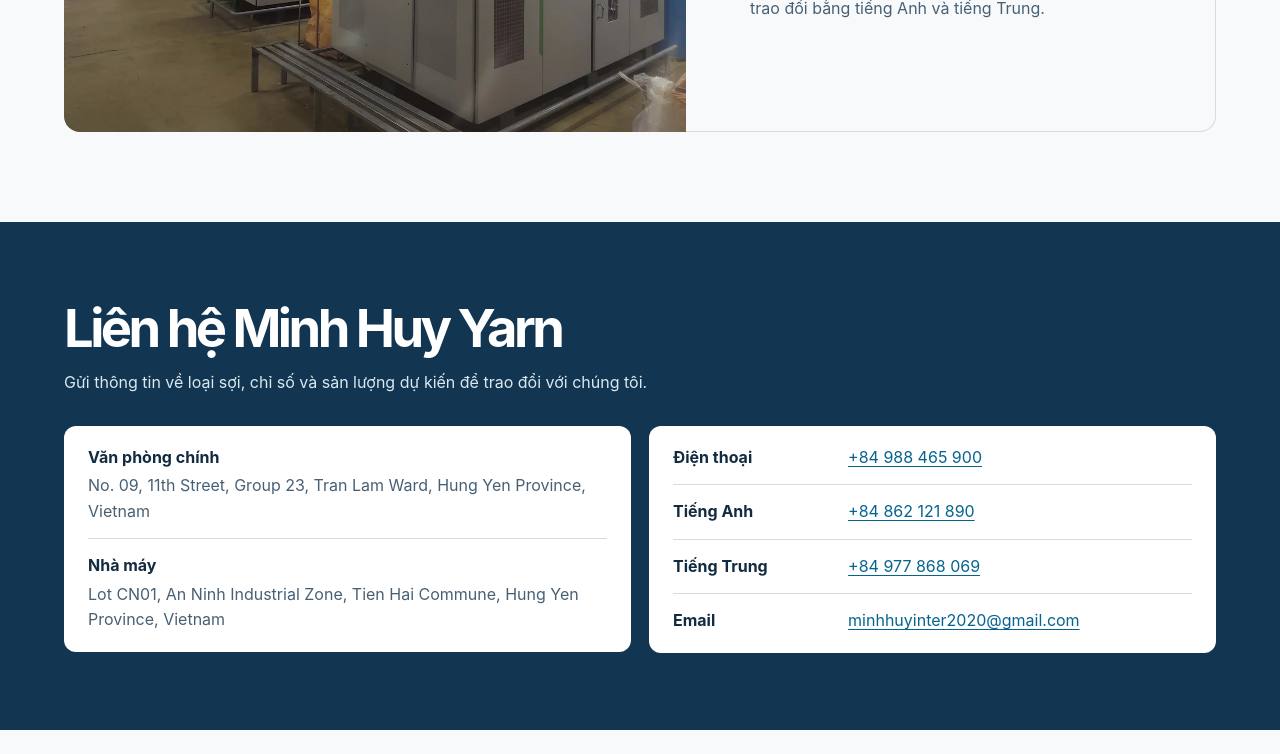
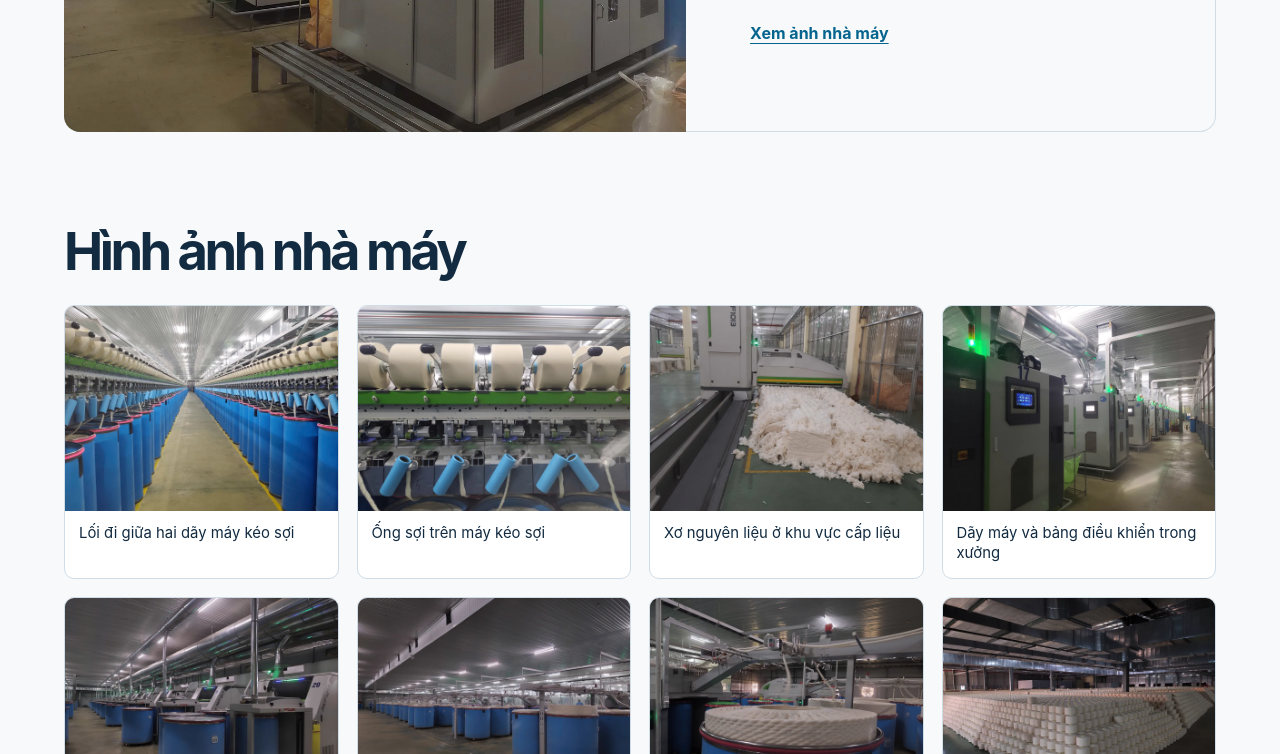
Before and after one commit to dnambinh/minh-huy-yarn-demo, a plain HTML site: page index.html in a window 1280 px wide. Shown: the part 1593-2347 px from the top of the page. Drawn offline with Linux system fonts and the light colour scheme.

Commit message:
Publish factory photo gallery

```diff
--- a/index.html
+++ b/index.html
@@ -74,6 +74,20 @@
       <div class="about-copy">
         <h2 id="about-heading">Giới thiệu Minh Huy Yarn</h2>
         <p>Minh Huy Yarn sản xuất sợi dệt tại Khu công nghiệp An Ninh, xã Tiền Hải, tỉnh Hưng Yên. Nhà máy có dây chuyền chuẩn bị xơ và kéo sợi. Đội ngũ liên hệ hỗ trợ trao đổi bằng tiếng Anh và tiếng Trung.</p>
+        <a class="gallery-jump" href="#hinh-anh">Xem ảnh nhà máy</a>
+      </div>
+    </section>
+    <section class="wrap section factory-gallery" id="hinh-anh" aria-labelledby="gallery-heading">
+      <h2 id="gallery-heading">Hình ảnh nhà máy</h2>
+      <div class="gallery-grid">
+        <a class="gallery-item" href="./images/factory-main-aisle.webp" target="_blank" rel="noopener"><img src="./images/factory-main-aisle.webp" alt="" width="1280" height="960" loading="lazy" decoding="async"><span>Lối đi giữa hai dãy máy kéo sợi</span></a>
+        <a class="gallery-item" href="./images/factory-spinning-detail.webp" target="_blank" rel="noopener"><img src="./images/factory-spinning-detail.webp" alt="" width="1280" height="960" loading="lazy" decoding="async"><span>Ống sợi trên máy kéo sợi</span></a>
+        <a class="gallery-item" href="./images/factory-fiber-feed.webp" target="_blank" rel="noopener"><img src="./images/factory-fiber-feed.webp" alt="" width="1280" height="960" loading="lazy" decoding="async"><span>Xơ nguyên liệu ở khu vực cấp liệu</span></a>
+        <a class="gallery-item" href="./images/factory-machine-aisle.webp" target="_blank" rel="noopener"><img src="./images/factory-machine-aisle.webp" alt="" width="1280" height="960" loading="lazy" decoding="async"><span>Dãy máy và bảng điều khiển trong xưởng</span></a>
+        <a class="gallery-item" href="./images/factory-processing.webp" target="_blank" rel="noopener"><img src="./images/factory-processing.webp" alt="" width="1280" height="960" loading="lazy" decoding="async"><span>Máy sản xuất và các thùng chứa xơ</span></a>
+        <a class="gallery-item" href="./images/factory-production-floor.webp" target="_blank" rel="noopener"><img src="./images/factory-production-floor.webp" alt="" width="1280" height="960" loading="lazy" decoding="async"><span>Toàn cảnh một khu vực sản xuất</span></a>
+        <a class="gallery-item" href="./images/factory-fiber-coil.webp" target="_blank" rel="noopener"><img src="./images/factory-fiber-coil.webp" alt="" width="1280" height="960" loading="lazy" decoding="async"><span>Xơ sợi cuộn trong thùng chứa</span></a>
+        <a class="gallery-item" href="./images/factory-yarn-warehouse.webp" target="_blank" rel="noopener"><img src="./images/factory-yarn-warehouse.webp" alt="" width="1280" height="960" loading="lazy" decoding="async"><span>Các dãy ống sợi xếp trong kho thành phẩm</span></a>
       </div>
     </section>
     <section class="contact" id="lien-he" aria-labelledby="contact-heading">
--- a/site.css
+++ b/site.css
@@ -100,3 +100,15 @@ address { white-space: pre-line; font-style: normal; }
   .contact-list { padding-inline: 16px; }
   .footer { align-items: start; flex-direction: column; gap: 12px; }
 }
+
+.gallery-jump { justify-self: start; color: var(--blue); font-weight: 700; text-underline-offset: .24em; }
+.factory-gallery h2 { margin-bottom: 24px; }
+.gallery-grid { display: grid; grid-template-columns: repeat(4, minmax(0, 1fr)); gap: 18px; }
+.gallery-item { display: block; border: 1px solid var(--line); border-radius: 10px; background: var(--white); text-decoration: none; }
+.gallery-item img { aspect-ratio: 4 / 3; height: auto; border-radius: 9px 9px 0 0; background: var(--pale); }
+.gallery-item span { display: block; padding: 12px 14px 14px; font-size: .93rem; line-height: 1.4; }
+a.gallery-item:hover span { color: var(--blue); text-decoration: underline; text-underline-offset: .2em; }
+@media (max-width: 800px) {
+  .gallery-grid { grid-template-columns: repeat(2, minmax(0, 1fr)); gap: 12px; }
+  .gallery-item span { padding-inline: 10px; }
+}
```
Also changed, not shown: images/factory-fiber-coil.webp (added), images/factory-fiber-feed.webp (added), images/factory-machine-aisle.webp (added), images/factory-main-aisle.webp (added), images/factory-processing.webp (added), images/factory-production-floor.webp (added), images/factory-spinning-detail.webp (added), images/factory-yarn-warehouse.webp (added).
